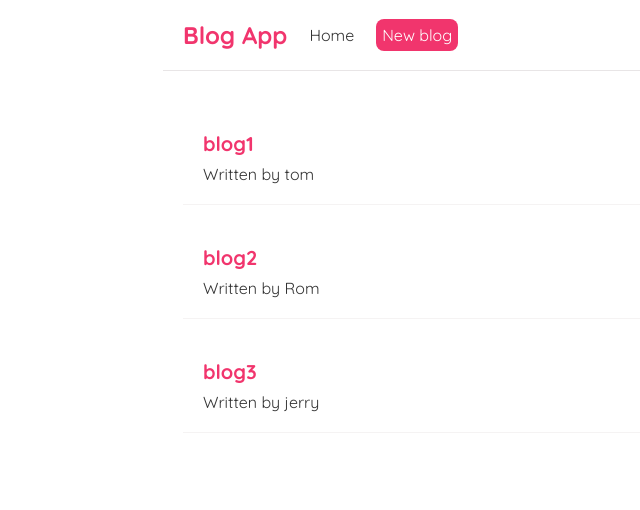
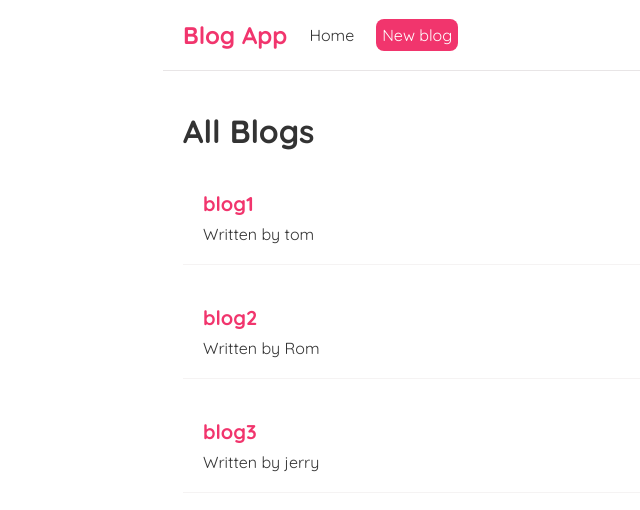
Before and after one commit to Sayli29/react-workshop-demo, a React (Create React App) app: page / in a window 1280 px wide. Shown: the top 510 px of the page, without its empty margins (157-797 px from the left). Built offline with nearby package versions, Linux system fonts and the light colour scheme.

Commit message:
feat: added BlogList component

```diff
--- /dev/null
+++ b/src/BlogList.jsx
@@ -0,0 +1,16 @@
+const BlogList = ({blogs, title}) => {
+
+    return(
+        <div className="blog-list">
+            <h1>{title}</h1>
+            {blogs.map(blog=>(
+                <div className='blog-preview' id={blog.id}>
+                    <h2>{blog.title}</h2>
+                    <p>Written by {blog.author}</p>
+                </div>
+            ))}
+        </div>
+    );
+}
+
+export default BlogList;
--- a/src/Home.jsx
+++ b/src/Home.jsx
@@ -1,4 +1,5 @@
 import {useState} from 'react';
+import BlogList from './BlogList';
 
 const Home = () => {
     const [blogs, setBlogs] = useState([
@@ -7,12 +8,7 @@ const Home = () => {
         {title:'blog3', body:'lorem ipsum....', author:'jerry', id:3}])
     return(
         <div className='home'>
-            {blogs.map(blog=>(
-                <div className='blog-preview' key={blog.id}>
-                    <h2>{blog.title}</h2>
-                    <p>Written by {blog.author}</p>
-                </div>
-            ))}
+            <BlogList blogs={blogs} title= 'All Blogs'/>
         </div>
     );
 }
```
